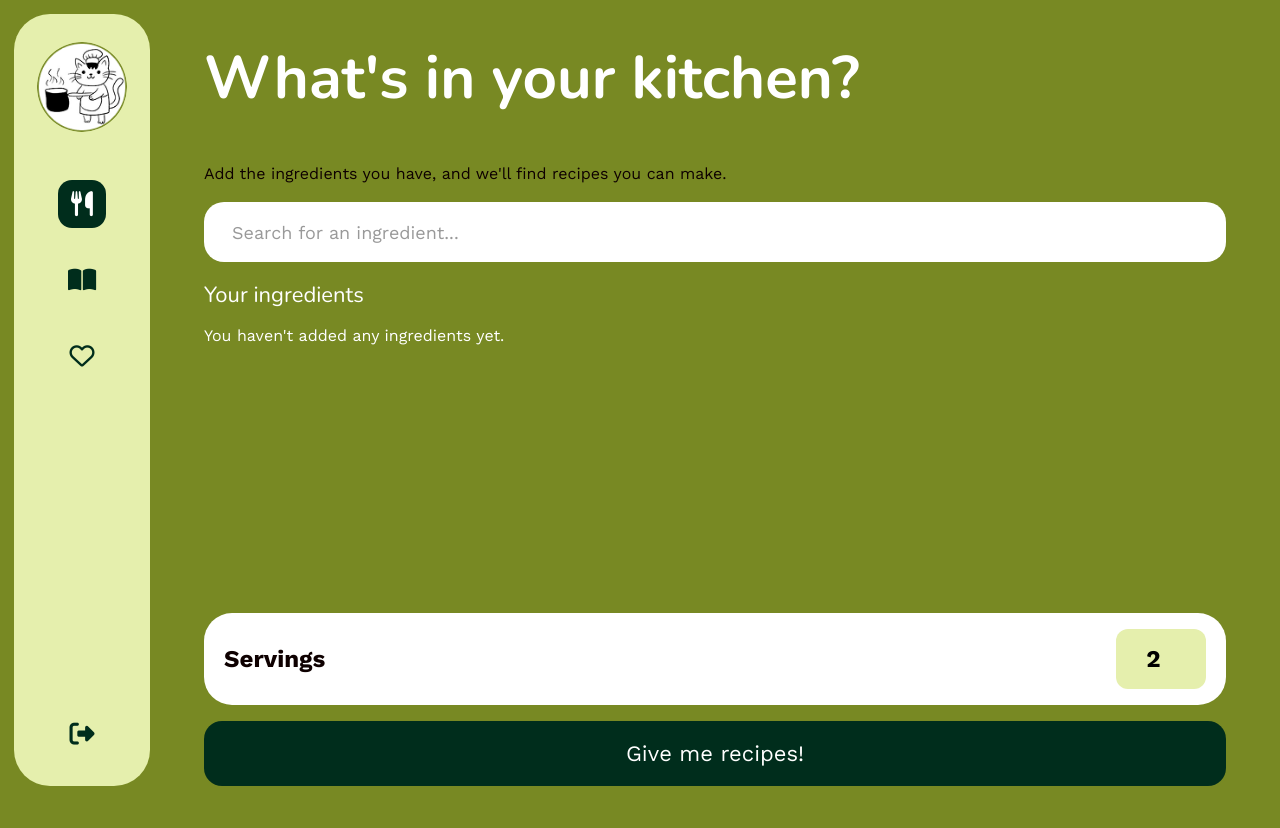
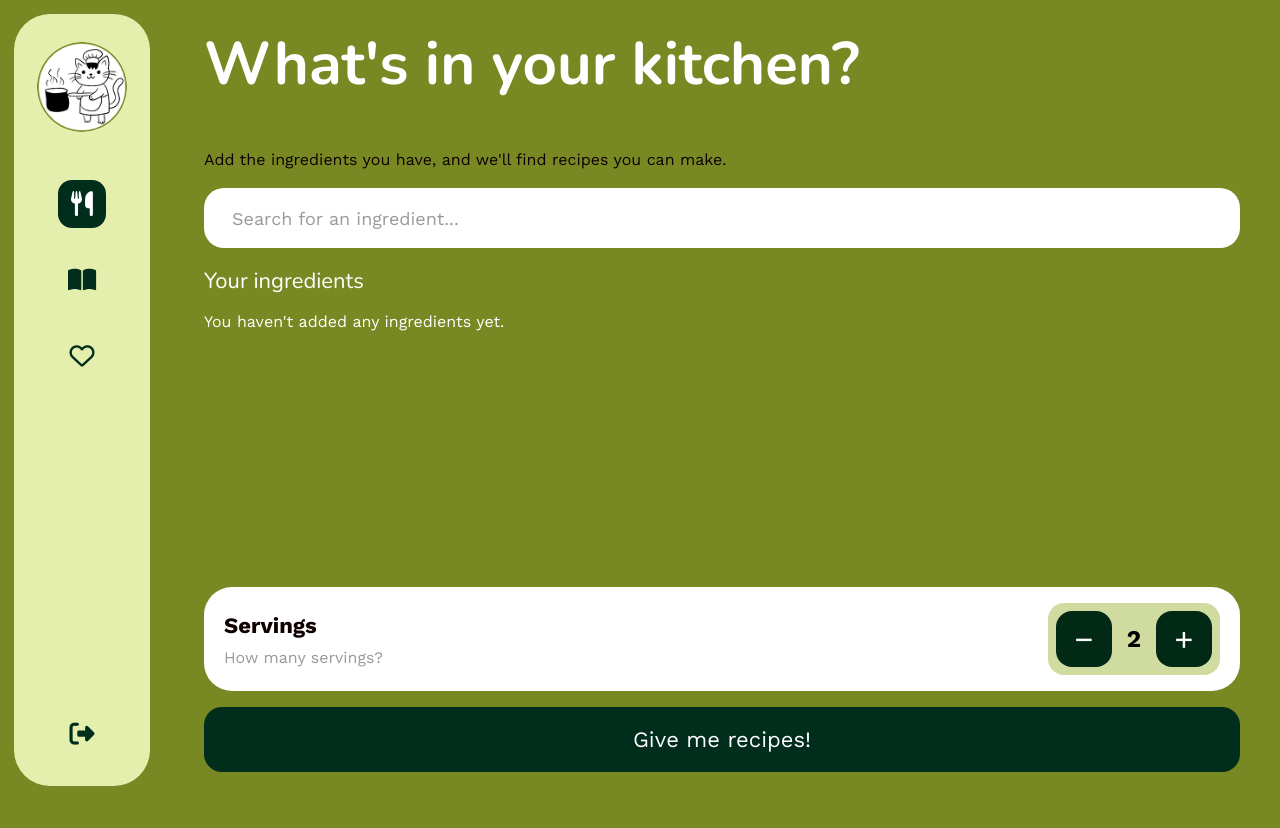
Before and after one commit to jessames/cook-with-me, a Rails app: page / in a window 1280 px wide. After the commit the page ends 786 px from the top, so only its background shows below. Run offline with Rails 7, Linux system fonts and the light colour scheme; the visitor is signed in with stand-in values (Sample User, id 1); data that the repository does not hold is empty; style sheets or scripts are compiled from the project's sources; parts of the project's set-up code (start-up, migrations or seed data) failed here and were passed over; some libraries are stand-ins or nearby versions.

Commit message:
home design wip

```diff
--- a/app/assets/stylesheets/application.scss
+++ b/app/assets/stylesheets/application.scss
@@ -19,7 +19,6 @@
 body {
   background-color: #788923;
   margin-left: 164px;
-  padding: 14px 14px 14px 0;
 }
 
 // ==========================================
@@ -184,8 +183,8 @@ body {
 }
 
 .serving-size-label label {
-  font-size: 24px;
-  font-weight: 700;
+  font-size: 22px;
+  font-weight: 600;
   margin: 0;
 }
 
@@ -196,14 +195,53 @@ body {
 
 // Serving input
 .serving-size-input {
-  width: 90px;
+  width: 40px;
   text-align: center;
   font-size: 24px;
   font-weight: 600;
   border: none;
   border-radius: 12px;
-  background: #e5efad;
-  padding: 12px;
+  background-color: #d0dba0;;
+}
+
+.serving-selector {
+  display: flex;
+  align-items: center;
+  gap: 2px;
+  background-color: #d0dba0;
+  border-radius: 16px;
+  padding: 8px;
+}
+
+.serving-button {
+  width: 56px;
+  height: 56px;
+  border: none;
+  border-radius: 16px;
+  background-color: #012916;
+  color: #fff;
+  font-size: 32px;
+  font-weight: 500;
+  cursor: pointer;
+  transition: background-color 0.2s ease;
+
+  &:hover {
+    background-color: #164b32;
+  }
+
+  &:active {
+    transform: scale(0.95);
+  }
+}
+
+.serving-size-input {
+  appearance: textfield;
+
+  &::-webkit-inner-spin-button,
+  &::-webkit-outer-spin-button {
+    appearance: none;
+    margin: 0;
+  }
 }
 
 // Submit button
--- a/app/views/pages/home.html.erb
+++ b/app/views/pages/home.html.erb
@@ -59,7 +59,14 @@
             <div class="serving-size-section">
               <div class="serving-size-label">
                 <label for="serving-size">Servings</label>
+                <p>How many servings?</p>
               </div>
+
+              <div class="serving-selector">
+                <button type="button" class="serving-button"
+                        onclick="this.nextElementSibling.stepDown()">
+                  −
+                </button>
 
                 <input
                   type="number"
@@ -70,6 +77,12 @@
                   required
                   class="serving-size-input"
                 >
+
+                <button type="button" class="serving-button"
+                        onclick="this.previousElementSibling.stepUp()">
+                  +
+                </button>
+              </div>
             </div>
 
             <%= submit_tag "Give me recipes!", class: "recipes-submit-button" %>
```
Lines whose indentation alone changed are shown as unchanged.
